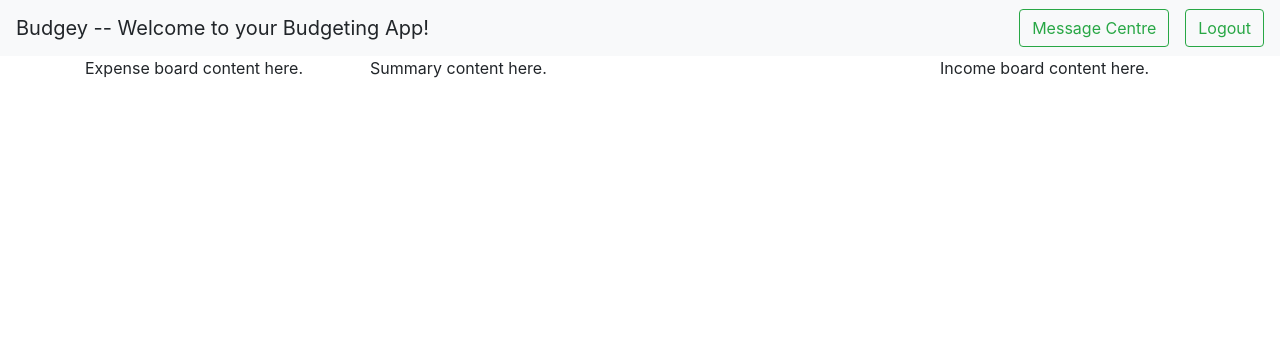
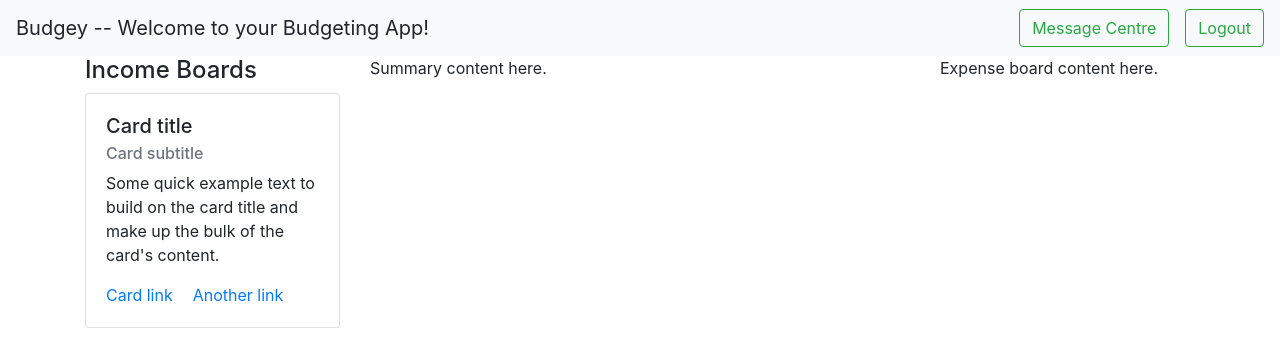
Before and after one commit to emmarskillings/Budgey, a React (Create React App) app in the folder client/: page / in a window 1280 px wide. Shown: the top 364 px of the page. Built offline with nearby package versions, Linux system fonts and the light colour scheme.

Commit message:
Add filler content for income board

```diff
--- a/client/src/App.js
+++ b/client/src/App.js
@@ -14,13 +14,13 @@
         <Container>
           <Row>
             <Col md="3">
-              <ExpenseBoard />
+              <IncomeBoard />
             </Col>
             <Col md="6">
               <Summary />
             </Col>
             <Col md="3">
-              <IncomeBoard />
+              <ExpenseBoard />
             </Col>
           </Row>
         </Container>
--- a/client/src/components/IncomeBoard.css
+++ b/client/src/components/IncomeBoard.css
@@ -0,0 +1,3 @@
+.card {
+  width: 18rem;
+}
--- a/client/src/components/IncomeBoard.js
+++ b/client/src/components/IncomeBoard.js
@@ -4,7 +4,16 @@
   render() {
     return (
       <div className="income-board">
-        Income board content here.
+        <h4>Income Boards</h4>
+        <div class="card">
+          <div class="card-body">
+            <h5 class="card-title">Card title</h5>
+            <h6 class="card-subtitle mb-2 text-muted">Card subtitle</h6>
+            <p class="card-text">Some quick example text to build on the card title and make up the bulk of the card's content.</p>
+            <a href="/" class="card-link">Card link</a>
+            <a href="/" class="card-link">Another link</a>
+          </div>
+        </div>
       </div>
     )
   }
```
